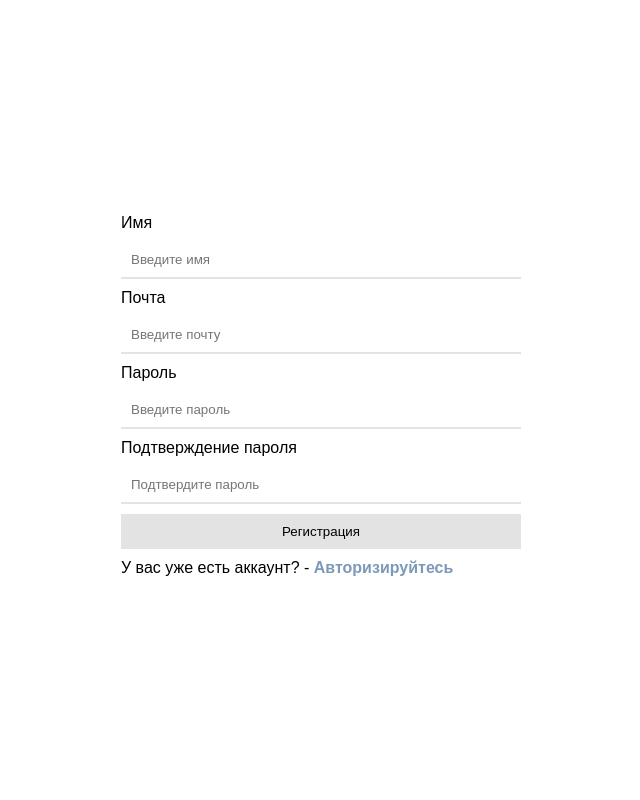
After one commit to AndreyTimush/registrationAutorization, a PHP site: page /register.php in a window 1280 px wide. The commit adds this page. Shown: the whole page, without its empty margins (319-959 px from the left). Run offline with PHP 8.4, Linux system fonts and the light colour scheme.

Commit message:
complete markup

```diff
--- a/assets/css/main.css
+++ b/assets/css/main.css
@@ -16,6 +16,10 @@ a {
     color: #7c9ab7;
     font-weight: bold;
     text-decoration: none;
+}
+
+p {
+    margin: 10px 0;
 }
 
 form {
--- a/index.php
+++ b/index.php
@@ -16,7 +16,7 @@
         <input type="password" placeholder="Введите пароль">
         <button>Войти</button>
         <p>
-            У вас нет аккаунта? - <a href="#"> Зарегистрируйтесь </a>
+            У вас нет аккаунта? - <a href="/register.php"> Зарегистрируйтесь </a>
     </form>
 
 </body>
--- /dev/null
+++ b/register.php
@@ -0,0 +1,27 @@
+<!DOCTYPE html>
+<html lang="en">
+<head>
+    <meta charset="UTF-8">
+    <title>Авторизация и регистрация</title>
+    <link rel="stylesheet" href="assets/css/main.css" type="text/css">
+</head>
+<body>
+
+    <!-- Форма авторизации-->
+
+    <form action="" method="">
+        <label>Имя</label>
+        <input type="text" placeholder="Введите имя">
+        <label>Почта</label>
+        <input type="email" placeholder="Введите почту">
+        <label>Пароль</label>
+        <input type="password" placeholder="Введите пароль">
+        <label>Подтверждение пароля</label>
+        <input type="password" placeholder="Подтвердите пароль">
+        <button>Регистрация</button>
+        <p>
+            У вас уже есть аккаунт? - <a href="/"> Авторизируйтесь </a>
+    </form>
+
+</body>
+</html>
```
